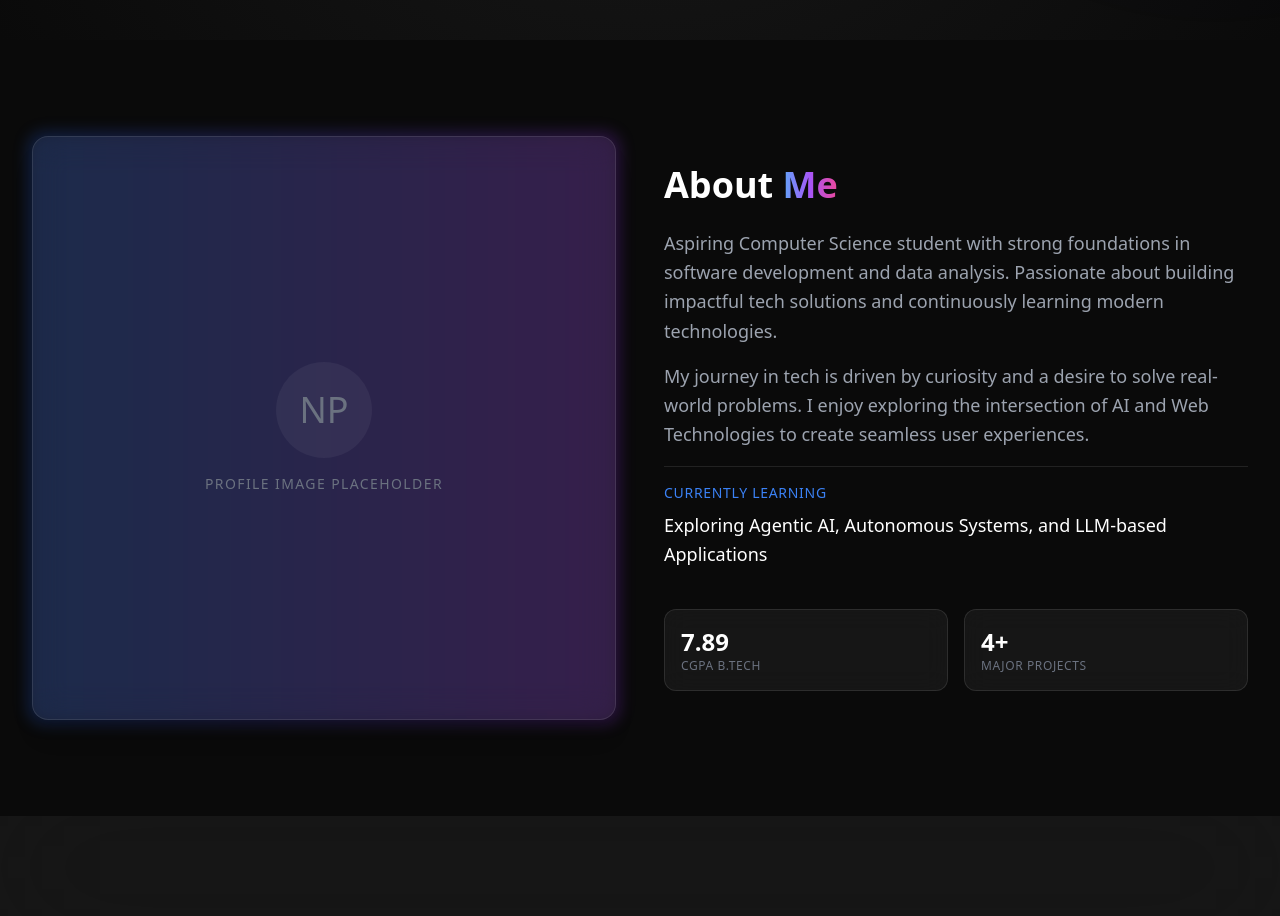
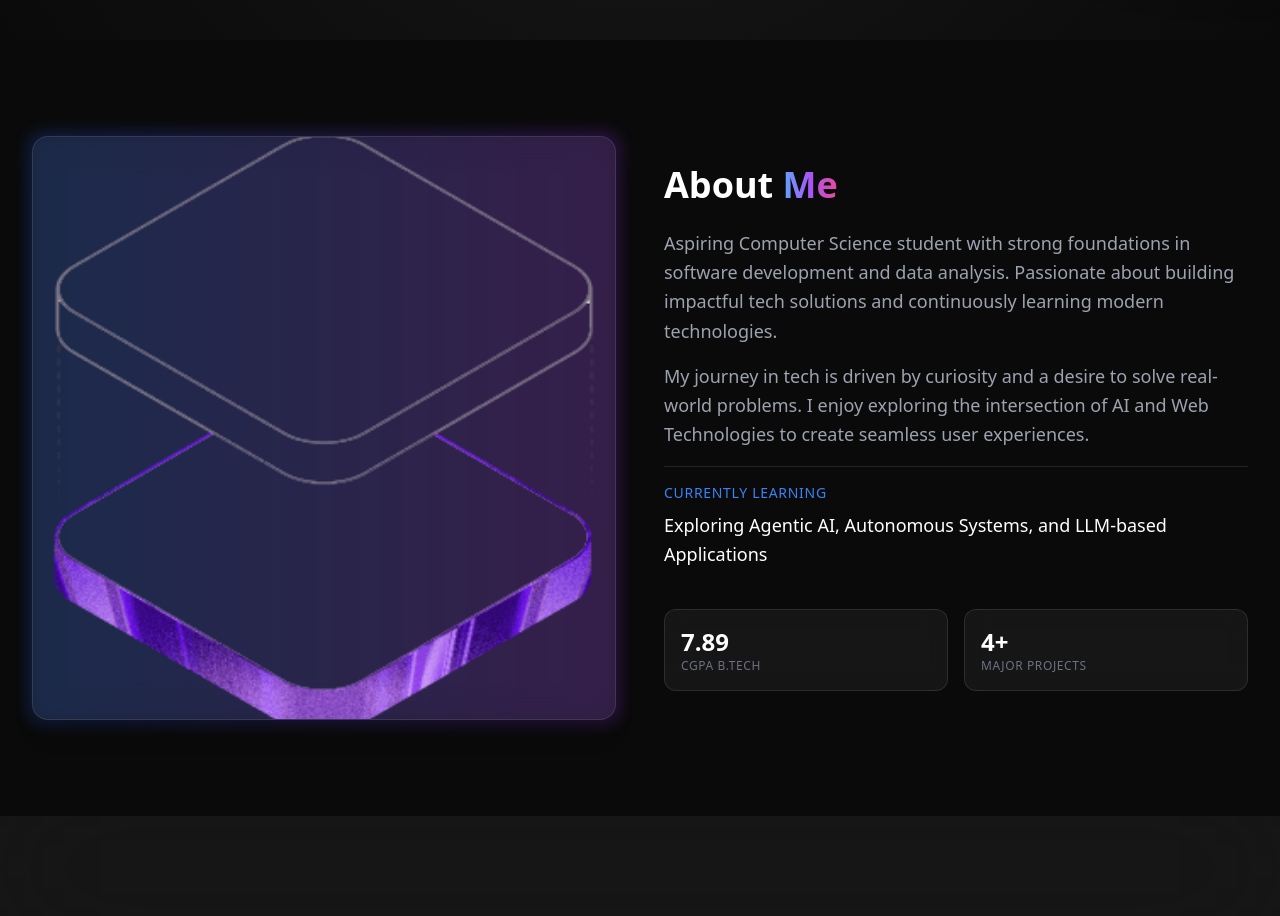
Before and after one commit to Paul-NIROB/PortFolio, a React (Vite) app: page / in a window 1280 px wide. Shown: the part 760-1676 px from the top of the page. Built offline with nearby package versions, Linux system fonts and the light colour scheme.

Commit message:
Add profile image to About section

```diff
--- a/src/components/About.jsx
+++ b/src/components/About.jsx
@@ -15,12 +15,11 @@
           <div className="relative group">
             <div className="absolute -inset-1 bg-gradient-to-r from-blue-600 to-purple-600 rounded-2xl blur opacity-25 group-hover:opacity-50 transition duration-1000 group-hover:duration-200"></div>
             <div className="relative aspect-square rounded-2xl overflow-hidden glass flex items-center justify-center border border-white/10">
-              <div className="text-gray-500 text-center p-8">
-                <div className="w-24 h-24 mx-auto mb-4 rounded-full bg-white/5 flex items-center justify-center">
-                  <span className="text-4xl">NP</span>
-                </div>
-                <p className="text-sm uppercase tracking-widest">Profile Image Placeholder</p>
-              </div>
+              <img
+                src="/src/assets/hero.png"
+                alt="Nirob Paul"
+                className="w-full h-full object-cover group-hover:scale-110 transition-transform duration-500"
+              />
             </div>
           </div>
 
```
